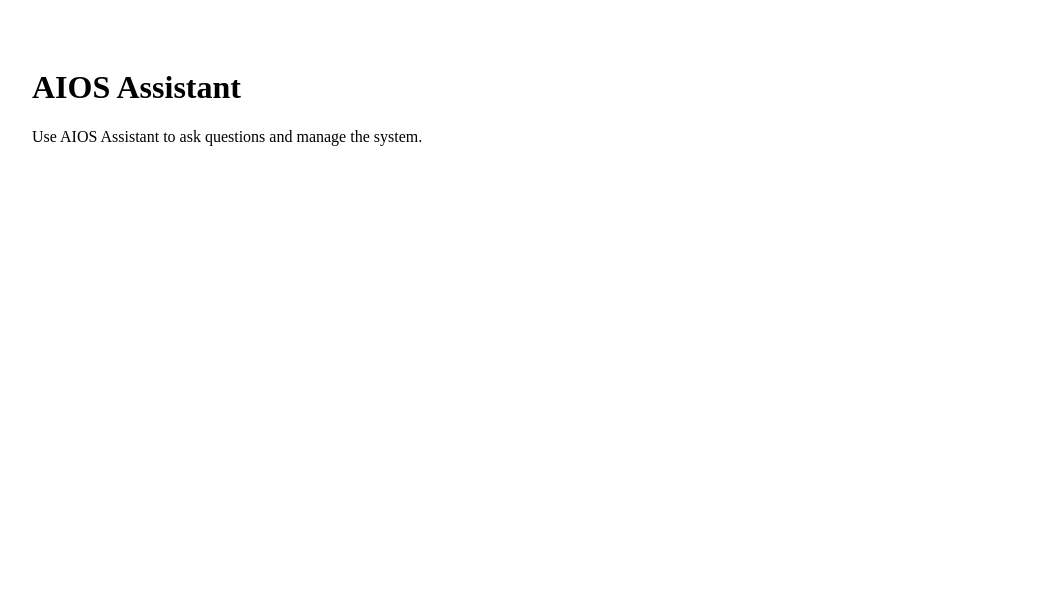
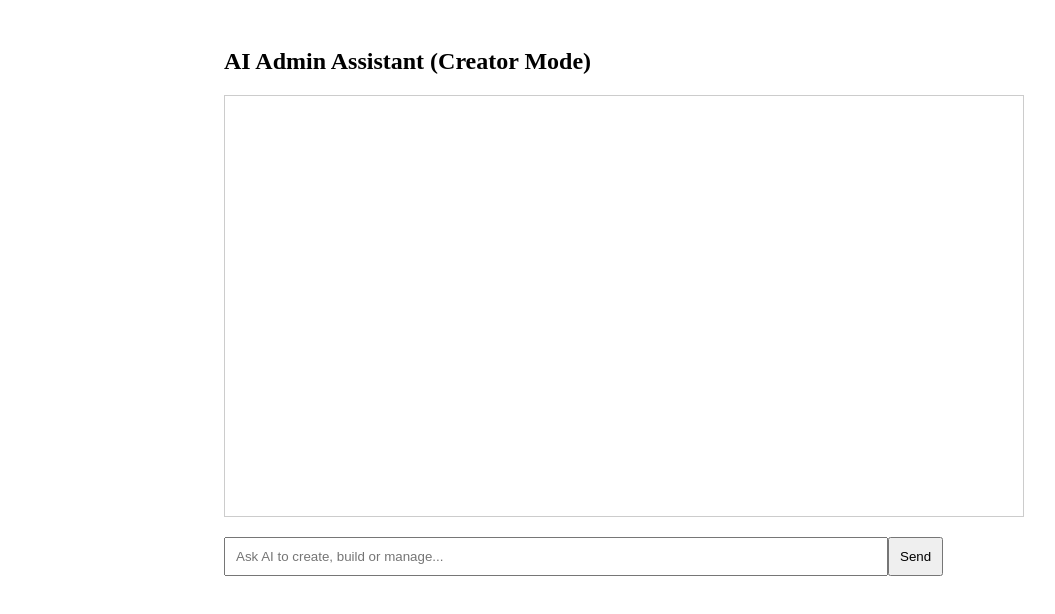
Before and after one commit to GlobalBlockInc/AIOS-frontend, a Next.js app: page /admin/assistant in a window 1280 px wide. Shown: the top 614 px of the page, without its empty margins (16-1071 px from the left). Built offline with nearby package versions, Linux system fonts and the light colour scheme.

Commit message:
Update assistant.jsx

```diff
--- a/pages/admin/assistant.jsx
+++ b/pages/admin/assistant.jsx
@@ -1,10 +1,48 @@
-import React from "react";
+import { useState } from "react";
 
-export default function Assistant() {
+export default function AIAssistantPage() {
+  const [input, setInput] = useState("");
+  const [chat, setChat] = useState([]);
+
+  const sendMessage = async () => {
+    if (!input) return;
+
+    const res = await fetch("/api/admin/ai-assistant", {
+      method: "POST",
+      headers: { "Content-Type": "application/json" },
+      body: JSON.stringify({ message: input }),
+    });
+
+    const data = await res.json();
+
+    if (data.success) {
+      setChat([...chat, { role: "user", content: input }, { role: "ai", content: data.response }]);
+      setInput("");
+    }
+  };
+
   return (
-    <div style={{ padding: "40px" }}>
-      <h1>AIOS Assistant</h1>
-      <p>Use AIOS Assistant to ask questions and manage the system.</p>
+    <div style={{ padding: "20px", maxWidth: "800px", margin: "auto" }}>
+      <h2>AI Admin Assistant (Creator Mode)</h2>
+
+      <div style={{ border: "1px solid #ccc", padding: "10px", marginBottom: "20px", height: "400px", overflowY: "scroll" }}>
+        {chat.map((c, idx) => (
+          <div key={idx} style={{ marginBottom: "10px" }}>
+            <strong>{c.role === "user" ? "You" : "AI"}:</strong> {c.content}
+          </div>
+        ))}
+      </div>
+
+      <input
+        type="text"
+        value={input}
+        onChange={(e) => setInput(e.target.value)}
+        placeholder="Ask AI to create, build or manage..."
+        style={{ width: "80%", padding: "10px" }}
+      />
+      <button onClick={sendMessage} style={{ padding: "10px" }}>
+        Send
+      </button>
     </div>
   );
 }
```
